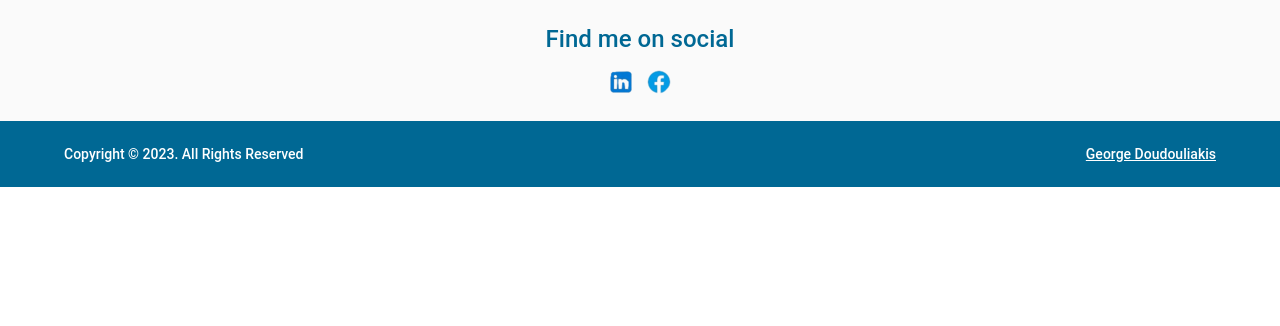
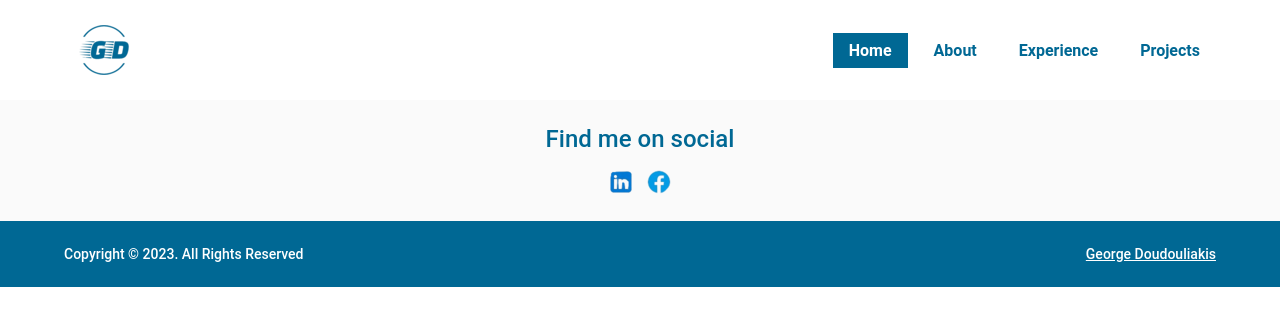
Before and after one commit to GeorgiosDoudouliakis/george-doudouliakis-dev, an Angular app: page / in a window 1280 px wide. Shown: the top 326 px of the page. Built offline with nearby package versions, Linux system fonts and the light colour scheme.

Commit message:
refactor: Change main padding variable and add header component with navigation for large devices

```diff
--- a/src/app/app.component.html
+++ b/src/app/app.component.html
@@ -1,2 +1,3 @@
+<gd-header/>
 <gd-find-me-on-social/>
 <gd-footer/>
--- a/src/app/app.component.ts
+++ b/src/app/app.component.ts
@@ -1,12 +1,12 @@
 import { Component } from '@angular/core';
 import { CommonModule } from '@angular/common';
 import { RouterOutlet } from '@angular/router';
-import { FindMeOnSocialComponent, FooterComponent } from "./components";
+import { HeaderComponent, FindMeOnSocialComponent, FooterComponent } from "./components";
 
 @Component({
   selector: 'app-root',
   standalone: true,
-  imports: [CommonModule, RouterOutlet, FindMeOnSocialComponent, FooterComponent],
+  imports: [CommonModule, RouterOutlet, HeaderComponent, FindMeOnSocialComponent, FooterComponent],
   templateUrl: './app.component.html',
   styleUrl: './app.component.scss'
 })
--- /dev/null
+++ b/src/app/components/header/header.component.html
@@ -0,0 +1,13 @@
+<header class="container">
+  <a class="brand-container" routerLink="/">
+    <img class="responsive-img" ngSrc="/assets/images/brand_logo.png" alt="George Doudouliakis brand logo" width="80" height="50" [priority]="true">
+  </a>
+  <nav>
+    <ul>
+      <li><a routerLink="/" routerLinkActive="active-link">Home</a></li>
+      <li><a routerLink="/about" routerLinkActive="active-link">About</a></li>
+      <li><a routerLink="/experience" routerLinkActive="active-link">Experience</a></li>
+      <li><a routerLink="/experience" routerLinkActive="active-link">Projects</a></li>
+    </ul>
+  </nav>
+</header>
--- /dev/null
+++ b/src/app/components/header/header.component.scss
@@ -0,0 +1,54 @@
+:host {
+  header {
+    display: flex;
+    justify-content: space-between;
+    align-items: center;
+    padding: var(--container-padding);
+
+    .brand-container {
+      width: 80px;
+      height: 50px;
+    }
+
+    ul {
+      display: flex;
+      align-items: center;
+
+      li:not(:last-of-type) {
+        margin-right: 10px;
+      }
+
+      a {
+        position: relative;
+        font-weight: 600;
+        padding: var(--main-padding);
+        transition: .4s ease-in-out;
+
+        &::after {
+          position: absolute;
+          bottom: 0;
+          left: 0;
+          content: "";
+          width: 100%;
+          height: 0;
+          background: var(--primary-color);
+          z-index: -1;
+          transition: .4s ease-in-out;
+        }
+
+        &:hover {
+          color: var(--secondary-color);
+        }
+
+        &:hover::after {
+          height: 100%;
+        }
+      }
+
+      .active-link {
+        color: var(--secondary-color);
+        background: var(--primary-color);
+      }
+    }
+  }
+}
--- a/src/app/components/index.ts
+++ b/src/app/components/index.ts
@@ -1,2 +1,3 @@
+export { HeaderComponent } from "./header/header.component";
 export { FindMeOnSocialComponent } from "./find-me-on-social/find-me-on-social.component";
 export { FooterComponent } from "./footer/footer.component";
--- a/src/styles.scss
+++ b/src/styles.scss
@@ -3,7 +3,7 @@
   --secondary-color: #fff;
   --bg-color: #fafafa;
   --hover-color: #003D9E;
-  --main-padding: 12px 16px;
+  --main-padding: 8px 16px;
   --container-padding: 25px 0;
 }
 
```
Also changed, not shown: src/app/components/header/header.component.ts (added, +12 -0 lines), 1 other file (tests, documents, lock files or other folders).
